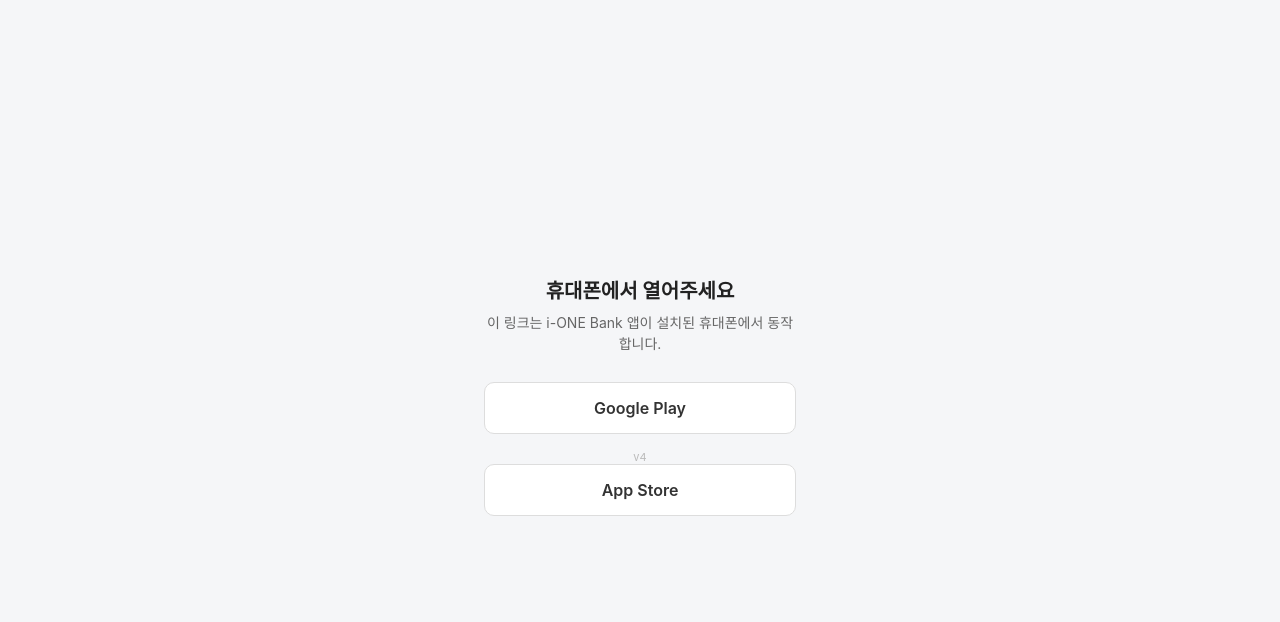
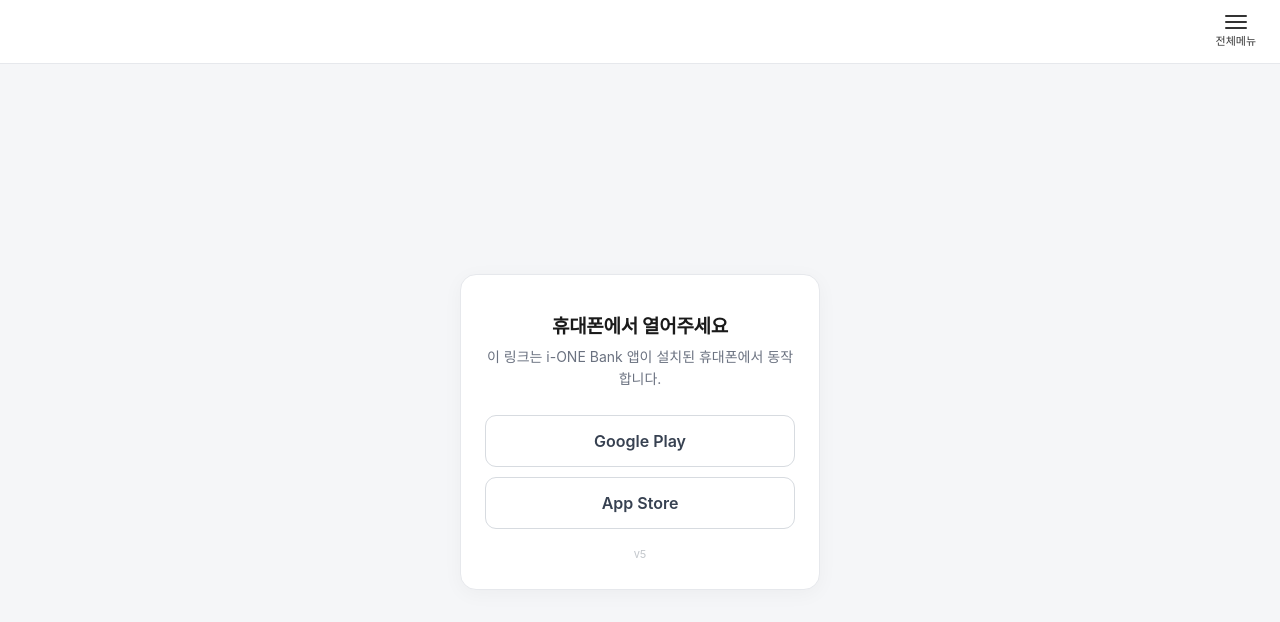
Before and after one commit to dbdudgks/ionebank-open, a plain HTML site: page index.html in a window 1280 px wide. Drawn offline with Linux system fonts and the light colour scheme.

Commit message:
헤더 추가 및 디자인 정리
상단 헤더(로고 슬롯 + 전체메뉴), 카드형 본문으로 정리.
로고는 logo.png 파일을 올리면 표시됨. 리다이렉트 로직은 v4와 동일.

Co-Authored-By: Claude Opus 4.8 <noreply@anthropic.com>
Claude-Session: https://claude.ai/code/session_01SdGJxq99ccsgeMkpThk7tn

```diff
--- a/index.html
+++ b/index.html
@@ -3,40 +3,78 @@
 <head>
 <meta charset="utf-8">
 <meta name="viewport" content="width=device-width, initial-scale=1">
-<title>앱 열기</title>
+<title>i-ONE Bank 앱 열기</title>
 <style>
+  :root { --brand: #013c8c; --brand-light: #eaf1fb; --line: #e6e8ec; }
   * { box-sizing: border-box; }
+  html, body { margin: 0; padding: 0; }
   body {
-    margin: 0; min-height: 100vh; display: flex; align-items: center; justify-content: center;
+    min-height: 100vh; display: flex; flex-direction: column;
     font-family: -apple-system, BlinkMacSystemFont, "Apple SD Gothic Neo", "Noto Sans KR", sans-serif;
-    background: #f5f6f8; color: #222;
+    background: #f5f6f8; color: #1a1a1a;
   }
-  .box { width: 100%; max-width: 360px; padding: 32px 24px; text-align: center; }
-  h1 { font-size: 20px; margin: 0 0 8px; }
-  p { font-size: 14px; color: #666; margin: 0 0 28px; line-height: 1.5; }
-  .btn {
-    display: block; width: 100%; padding: 15px; margin-bottom: 10px; border-radius: 10px;
-    font-size: 16px; font-weight: 600; text-decoration: none; border: 0;
+
+  /* ===== 헤더 (로고는 logo.png 파일을 올리면 표시됩니다) ===== */
+  header {
+    background: #fff; border-bottom: 1px solid var(--line);
+    display: flex; align-items: center; justify-content: space-between;
+    padding: 14px 18px; position: sticky; top: 0; z-index: 10;
   }
-  .primary { background: #1f4fd8; color: #fff; }
-  .secondary { background: #fff; color: #333; border: 1px solid #ddd; }
+  .brand { display: flex; align-items: center; gap: 8px; min-height: 30px; }
+  .brand img { height: 30px; width: auto; display: block; }
+  .menu {
+    display: flex; flex-direction: column; align-items: center; gap: 3px;
+    color: #333; font-size: 11px; background: none; border: 0; cursor: pointer;
+  }
+  .menu .bars { display: flex; flex-direction: column; gap: 4px; }
+  .menu .bars span { width: 22px; height: 2px; background: #333; border-radius: 2px; }
+
+  /* ===== 본문 ===== */
+  main { flex: 1; display: flex; align-items: center; justify-content: center; padding: 24px; }
+  .card {
+    width: 100%; max-width: 360px; background: #fff; border: 1px solid var(--line);
+    border-radius: 16px; padding: 36px 24px 28px; text-align: center;
+    box-shadow: 0 4px 20px rgba(0,0,0,.04);
+  }
   .spinner {
-    width: 28px; height: 28px; margin: 0 auto 20px; border: 3px solid #ddd; border-top-color: #1f4fd8;
-    border-radius: 50%; animation: spin .8s linear infinite;
+    width: 30px; height: 30px; margin: 0 auto 22px; border: 3px solid var(--brand-light);
+    border-top-color: var(--brand); border-radius: 50%; animation: spin .8s linear infinite;
   }
   @keyframes spin { to { transform: rotate(360deg); } }
+  h1 { font-size: 19px; margin: 0 0 8px; letter-spacing: -.3px; }
+  p { font-size: 14px; color: #6b7280; margin: 0 0 26px; line-height: 1.55; }
+  .btn {
+    display: block; width: 100%; padding: 15px; margin-bottom: 10px; border-radius: 11px;
+    font-size: 16px; font-weight: 600; text-decoration: none; border: 0; cursor: pointer;
+  }
+  .primary { background: var(--brand); color: #fff; }
+  .secondary { background: #fff; color: #374151; border: 1px solid #d7dbe0; }
+  .ver { font-size: 11px; color: #c3c7cc; margin-top: 18px; }
   .hidden { display: none; }
 </style>
 </head>
 <body>
-<div class="box">
+<header>
+  <div class="brand">
+    <!-- 공식 로고 파일 logo.png 를 저장소에 올리면 아래 이미지가 표시됩니다. -->
+    <img src="logo.png" alt="IBK 기업은행" onerror="this.style.display='none'">
+  </div>
+  <button class="menu" type="button" aria-label="전체메뉴">
+    <span class="bars"><span></span><span></span><span></span></span>
+    전체메뉴
+  </button>
+</header>
+
+<main>
+  <div class="card">
     <div class="spinner" id="spinner"></div>
     <h1 id="title">i-ONE Bank 앱을 여는 중…</h1>
     <p id="desc">앱이 열리지 않으면 아래 버튼을 눌러주세요.</p>
     <a class="btn primary" id="openBtn" href="#">앱 열기</a>
     <a class="btn secondary" id="storeBtn" href="#">앱 설치하기</a>
-  <div style="font-size:11px;color:#bbb;margin-top:16px">v4</div>
+    <div class="ver">v5</div>
   </div>
+</main>
 
 <script>
 (function () {
@@ -46,7 +84,7 @@
   var ANDROID_PACKAGE = "com.ibk.android.ionebank";
   var PLAY_URL = "https://play.google.com/store/apps/details?id=" + ANDROID_PACKAGE;
   var APPSTORE_URL = "https://apps.apple.com/kr/app/id1460543865";
-  var FALLBACK_DELAY = 1800; // ms (iOS)
+  var FALLBACK_DELAY = 1800;         // ms (iOS)
   var ANDROID_FALLBACK_DELAY = 2500; // ms
 
   // ?c=xxx 로 command 변경 가능 (영문/숫자/_ 만 허용)
@@ -58,24 +96,19 @@
   var isIOS = /iPhone|iPad|iPod/i.test(ua) || (navigator.platform === "MacIntel" && navigator.maxTouchPoints > 1);
 
   var schemeUrl = SCHEME + "://?command=" + command;
-  // Android: ionebank 스킴을 처리하는 앱이 없을 때만 크롬/삼성인터넷이 fallback URL(플레이스토어)로 이동
-  // package를 지정하지 않음: 지정한 패키지명이 설치된 앱(개편 후 신규 앱 등)과 다르면 앱이 있어도 스토어로 가버림
+  // 버튼 터치용: fallback 포함 → 앱 없으면 크롬이 플레이스토어로 보냄
   var intentUrl = "intent://?command=" + command +
     "#Intent;scheme=" + SCHEME +
     ";S.browser_fallback_url=" + encodeURIComponent(PLAY_URL) +
     ";end";
-  // 자동 시도용: fallback 없음.
-  // 크롬은 사용자 터치 없이 JS로 연 intent는 앱을 실행하지 않고 fallback URL로 보내버리므로,
-  // 자동 시도에 fallback을 넣으면 앱이 있어도 플레이스토어가 열림. 실패하면 이 페이지에 그대로 남음.
+  // 자동 시도용: fallback 없음 (크롬이 제스처 없는 intent를 막고 fallback으로 보내는 것을 방지)
   var intentUrlNoFallback = "intent://?command=" + command +
     "#Intent;scheme=" + SCHEME + ";end";
 
   var openBtn = document.getElementById("openBtn");
   var storeBtn = document.getElementById("storeBtn");
-  var storeUrl = isIOS ? APPSTORE_URL : PLAY_URL;
-
   openBtn.href = isAndroid ? intentUrl : schemeUrl;
-  storeBtn.href = storeUrl;
+  storeBtn.href = isIOS ? APPSTORE_URL : PLAY_URL;
 
   if (!isAndroid && !isIOS) {
     // PC 등: 자동 실행하지 않고 안내만
@@ -86,9 +119,8 @@
     storeBtn.textContent = "Google Play";
     storeBtn.href = PLAY_URL;
     var ios = storeBtn.cloneNode(true);
-    ios.textContent = "App Store";
-    ios.href = APPSTORE_URL;
-    storeBtn.parentNode.appendChild(ios);
+    ios.textContent = "App Store"; ios.href = APPSTORE_URL;
+    storeBtn.parentNode.insertBefore(ios, storeBtn.nextSibling);
     return;
   }
 
@@ -97,18 +129,14 @@
   function cancel() { if (timer) { clearTimeout(timer); timer = null; } }
   document.addEventListener("visibilitychange", function () { if (document.hidden) cancel(); });
   window.addEventListener("pagehide", cancel);
-  // blur는 Android에서만 사용 (앱 선택 창이 떠도 스토어로 넘어가지 않게).
-  // iOS는 Safari의 "주소가 유효하지 않음" 알림창에서도 blur가 발생해 스토어 이동이 취소될 수 있어 제외.
-  if (isAndroid) window.addEventListener("blur", cancel);
+  if (isAndroid) window.addEventListener("blur", cancel); // 앱 선택 창이 떠도 스토어로 가지 않게
 
   function tryOpen(byUser) {
     cancel();
     if (isAndroid) {
       if (byUser) {
-        // 버튼 터치(사용자 제스처): fallback 포함 intent → 앱 없으면 크롬이 플레이스토어로 보냄
         location.href = intentUrl;
       } else {
-        // 자동 시도: 앱이 열리면 페이지가 숨겨져 타이머 취소, 그대로 남아 있으면 앱이 없는 것으로 보고 스토어로
         timer = setTimeout(function () { location.href = PLAY_URL; }, ANDROID_FALLBACK_DELAY);
         location.href = intentUrlNoFallback;
       }
@@ -118,12 +146,9 @@
     }
   }
 
-  // Android는 a 태그 기본 동작(href=intentUrl)으로 이동시켜 사용자 제스처가 확실히 유지되게 함
   if (!isAndroid) {
     openBtn.addEventListener("click", function (e) { e.preventDefault(); tryOpen(true); });
   }
-
-  // 페이지 열리자마자 자동 시도
   tryOpen(false);
 })();
 </script>
```
Lines whose indentation alone changed are shown as unchanged.
